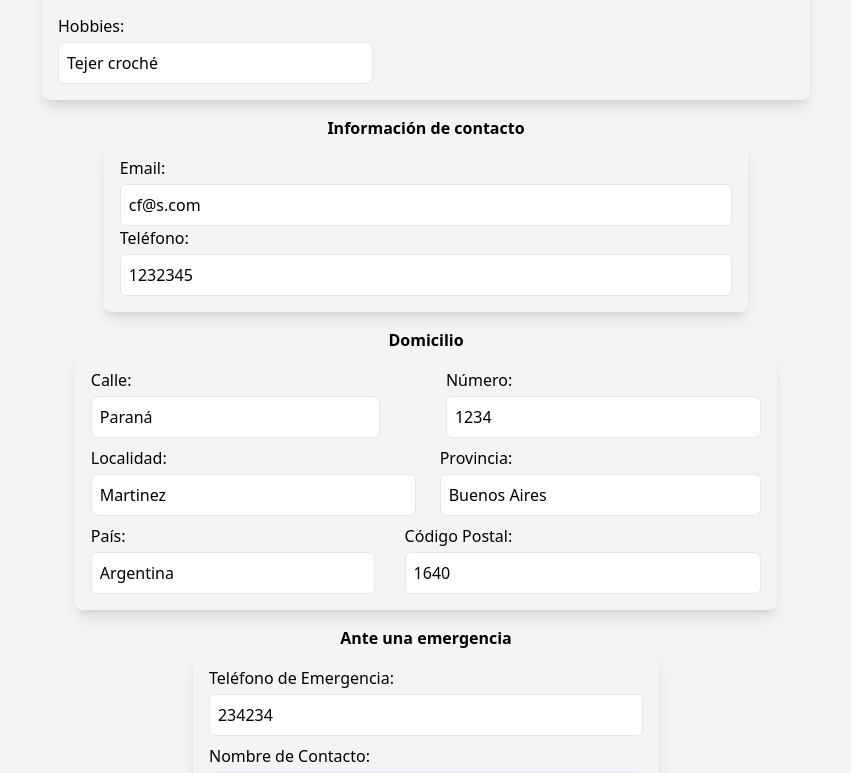
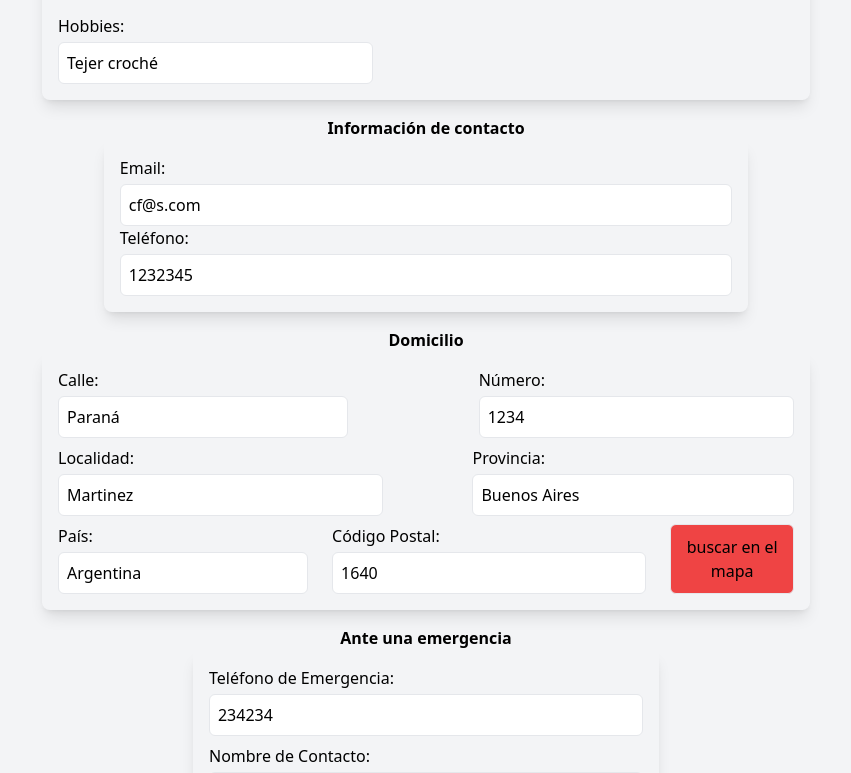
Before and after one commit to pablolospe/kamalaya-front, a Next.js app: page /ingreso/paciente in a window 1280 px wide. Shown: the part 364-1137 px from the top of the page, without its empty margins (214-1065 px from the left). Built offline with nearby package versions, Linux system fonts and the light colour scheme.

Commit message:
formulario paciente almacenta lat y lng con boton

```diff
--- a/components/FormularioPaciente.jsx
+++ b/components/FormularioPaciente.jsx
@@ -8,26 +8,26 @@ import { URL } from '@/config';
 const FormularioPaciente = () => {
   const router = useRouter();
   const [formData, setFormData] = useState({
-    nombre: "Maria",
-    apellido: "Frances",
-    fechaDeNacimiento: "1964-11-07",
-    dni:"98765432",
-    genero: "otro",
-    email: "cf@s.com",
-    telefono:"1232345",
-    calle: "Paraná",
-    numero: "1234",
-    localidad: "Martinez",
-    provincia: "Buenos Aires",
-    pais: "Argentina",
-    codigoPostal: "1640",
-    telefonoEmergencia: "234234",
-    nombreContactoEmergencia: "Roberto Enfermero",
-    hobbies: "Tejer croché",
-    fechaAlta: "2020-06-21",
+    nombre: 'Maria',
+    apellido: 'Frances',
+    fechaDeNacimiento: '1964-11-07',
+    dni: '98765432',
+    genero: 'otro',
+    email: 'cf@s.com',
+    telefono: '1232345',
+    calle: 'Paraná',
+    numero: '1234',
+    localidad: 'Martinez',
+    provincia: 'Buenos Aires',
+    pais: 'Argentina',
+    codigoPostal: '1640',
+    telefonoEmergencia: '234234',
+    nombreContactoEmergencia: 'Roberto Enfermero',
+    hobbies: 'Tejer croché',
+    fechaAlta: '2020-06-21',
     fechaBaja: null,
-    lat:"",
-    lng:""
+    lat: '',
+    lng: '',
   });
 
   const handleSubmit = async (e) => {
@@ -45,7 +45,6 @@ const FormularioPaciente = () => {
       });
 
       if (response.ok) {
-
         Swal.fire({
 
           text: 'Formulario ingresado correctamente',
@@ -64,6 +63,45 @@ const FormularioPaciente = () => {
     }
   };
 
+  const handleClick = async (e) => {
+    e.preventDefault();
+    const direccion = `${formData.calle} ${formData.numero} ${formData.localidad} ${formData.provincia} ${formData.pais}`;
+
+    // Obtener la dirección del formulario
+
+    try {
+      // Hacer una solicitud a la API de Geocodificación de Google Maps
+      const response = await fetch(
+        `https://maps.googleapis.com/maps/api/geocode/json?address=${direccion}&key=AIzaSyBZXt6a5CJSfGyf9q5ymoWmrzUD_XT66DM`
+      );
+
+      if (response.ok) {
+        const data = await response.json();
+
+        if (data.status === 'OK') {
+          // Obtener las coordenadas geográficas (latitud y longitud) de la respuesta
+          const { lat, lng } = data.results[0].geometry.location;
+
+          // Ahora puedes guardar lat y lng en tu base de datos junto con otros datos del formulario
+          setFormData((prevData) => ({
+            ...prevData,
+            lat: lat.toString(),
+            lng: lng.toString(),
+          }));
+          // ...código para guardar los datos en tu base de datos...
+
+          console.log(`Coordenadas: Latitud ${lat}, Longitud ${lng}`);
+        } else {
+          console.error('Error al obtener las coordenadas');
+        }
+      } else {
+        console.error('Error en la solicitud HTTP');
+      }
+    } catch (error) {
+      console.error('Error:', error);
+    }
+  };
+
   const handleChange = (e) => {
     const { name, value, type, checked } = e.target;
     const newValue = type === 'checkbox' ? checked : value;
@@ -71,14 +109,16 @@ const FormularioPaciente = () => {
     if (name === 'diaSemana' || name === 'horaInicio' || name === 'horaFin') {
       setFormData((prevData) => ({
         ...prevData,
-        Disponibilidades: [ { ...prevData.Disponibilidades[0], [name]: newValue }],
+        Disponibilidades: [
+          { ...prevData.Disponibilidades[0], [name]: newValue },
+        ],
       }));
     } else {
-    setFormData((prevData) => ({
-      ...prevData,
-      [name]: newValue,
-    }));
-  }
+      setFormData((prevData) => ({
+        ...prevData,
+        [name]: newValue,
+      }));
+    }
   };
 
   return (
@@ -156,7 +196,6 @@ const FormularioPaciente = () => {
         </div>
 
         <div className="flex flex-col gap-6 md:flex-row justify-between">
-
           <label>
             Hobbies:
             <input
@@ -269,6 +308,7 @@ const FormularioPaciente = () => {
               className="w-full mt-1 p-2 border rounded-md focus:ring focus:ring-blue-300"
             />
           </label>
+          <button className='bg-red-500 border rounded-md' onClick={handleClick}>buscar en el mapa</button>
         </div>
       </div>
 
@@ -301,7 +341,6 @@ const FormularioPaciente = () => {
 
       <h3 className="mt-4 font-bold text-md text-center">En Kamalaya</h3>
       <div className="flex flex-col justify-between p-4 gap-2 shadow-lg rounded-lg">
-
         <label>
           Fecha de Alta:
           <input
@@ -312,9 +351,7 @@ const FormularioPaciente = () => {
             className="w-full mt-1 p-2 border rounded-md focus:ring focus:ring-blue-300"
           />
         </label>
-
       </div>
-
 
       <button
         type="submit"
```
